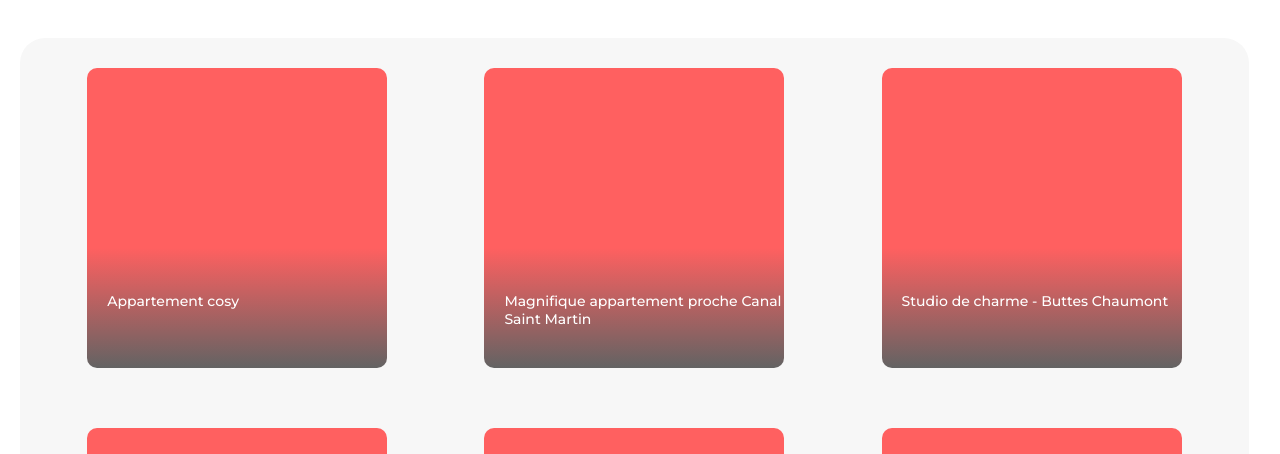
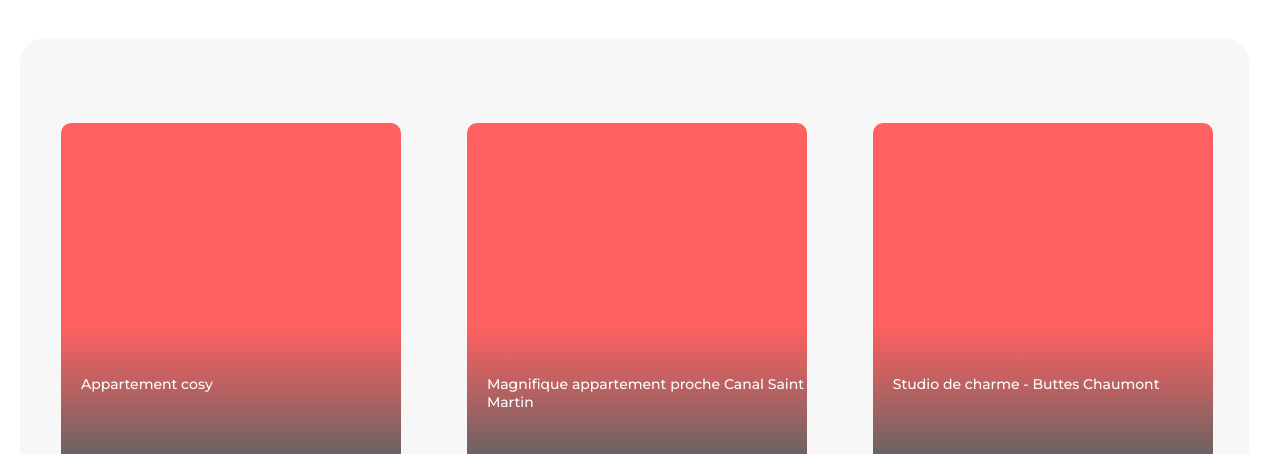
Before and after one commit to stagiai/OC_projet_P7, a React (Create React App) app: page / in a window 1280 px wide. Shown: the part 346-800 px from the top of the page. Built offline with nearby package versions, Linux system fonts and the light colour scheme.

Commit message:
Finalisation de la responsivité de la page d'accueil

```diff
--- a/src/styles/Card.module.css
+++ b/src/styles/Card.module.css
@@ -1,11 +1,11 @@
 
 .card {
-    height: 300px;
-    width: 300px;
+    height: 340px;
+    width: 340px;
     border-radius: 10px;
     background: linear-gradient(180deg, #FF6060 0%,  #FF6060 60%, rgba(0, 0, 0, 0.6) 100%);
     display: flex;
-    margin: 30px;
+    margin: 50px 25px 30px 30px;
     text-decoration: none;
 }
 
--- a/src/styles/Error.module.css
+++ b/src/styles/Error.module.css
@@ -1,12 +1,20 @@
 @import url('https://fonts.googleapis.com/css2?family=Montserrat:wght@300;500&display=swap');
 
+
+
+body {
+    margin: 0;
+    padding: 0;
+}
+
 .error {
-    width: 100%;
+    width: 96%;
     display: flex;
     flex-direction: column;
     align-items: center;
     font-family: Montserrat;
     color: #FF6060;
+    margin: 20px;
 
 }
 
--- a/src/styles/Gallery.module.css
+++ b/src/styles/Gallery.module.css
@@ -11,6 +11,8 @@
     align-items: center;
     margin: 40px 0px;
     background-color: #F7F7F7;
+    padding-top: 35px;
+    padding-bottom: 35px;
 }
 
 .card {
--- a/src/styles/Housing.module.css
+++ b/src/styles/Housing.module.css
@@ -89,7 +89,7 @@ body {
 
 
 .hostName {
-    width: 30%;
+    width: 40%;
     font-size: 20px;
     text-align: right;
     display: grid;
@@ -100,7 +100,7 @@ body {
 
 .hostImg {
     display: flex;
-    width: 20%;
+    width: 40%;
     height: auto;
     margin-left: 5px;
     display: grid;
```
